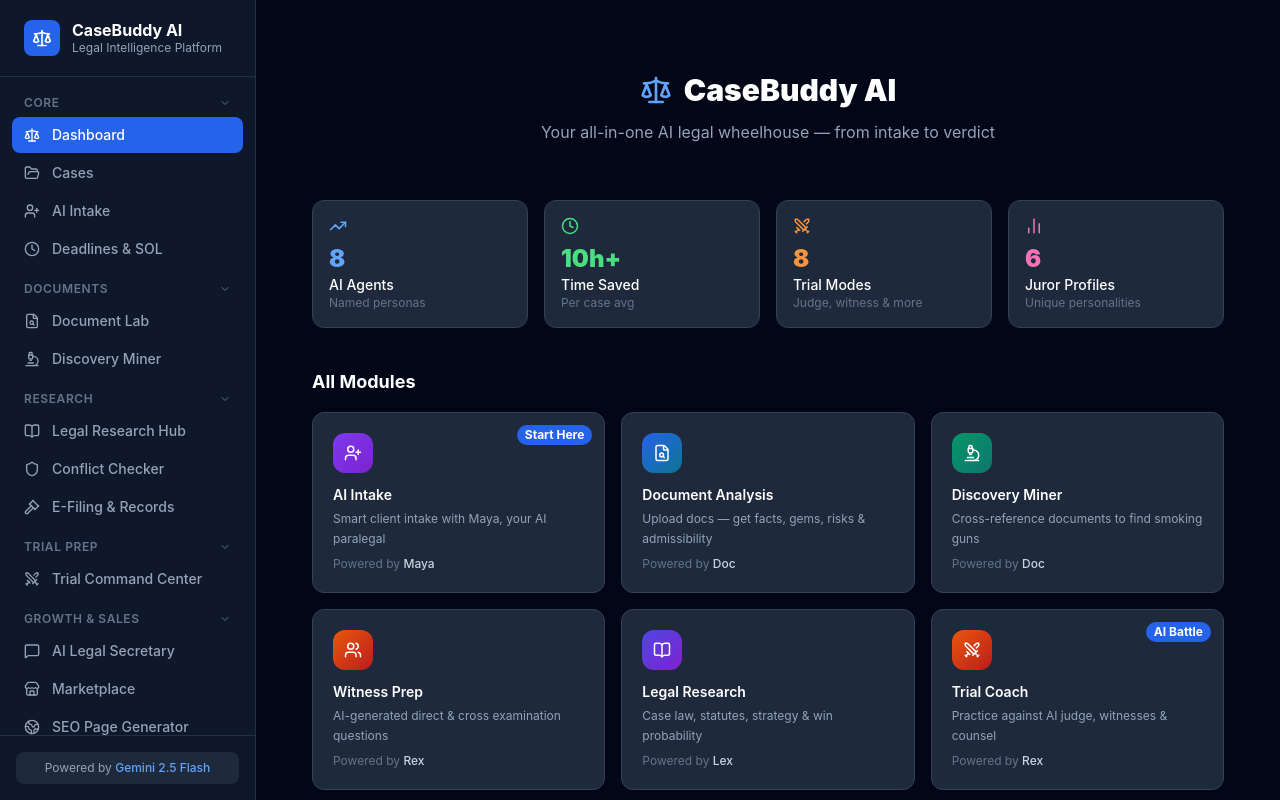
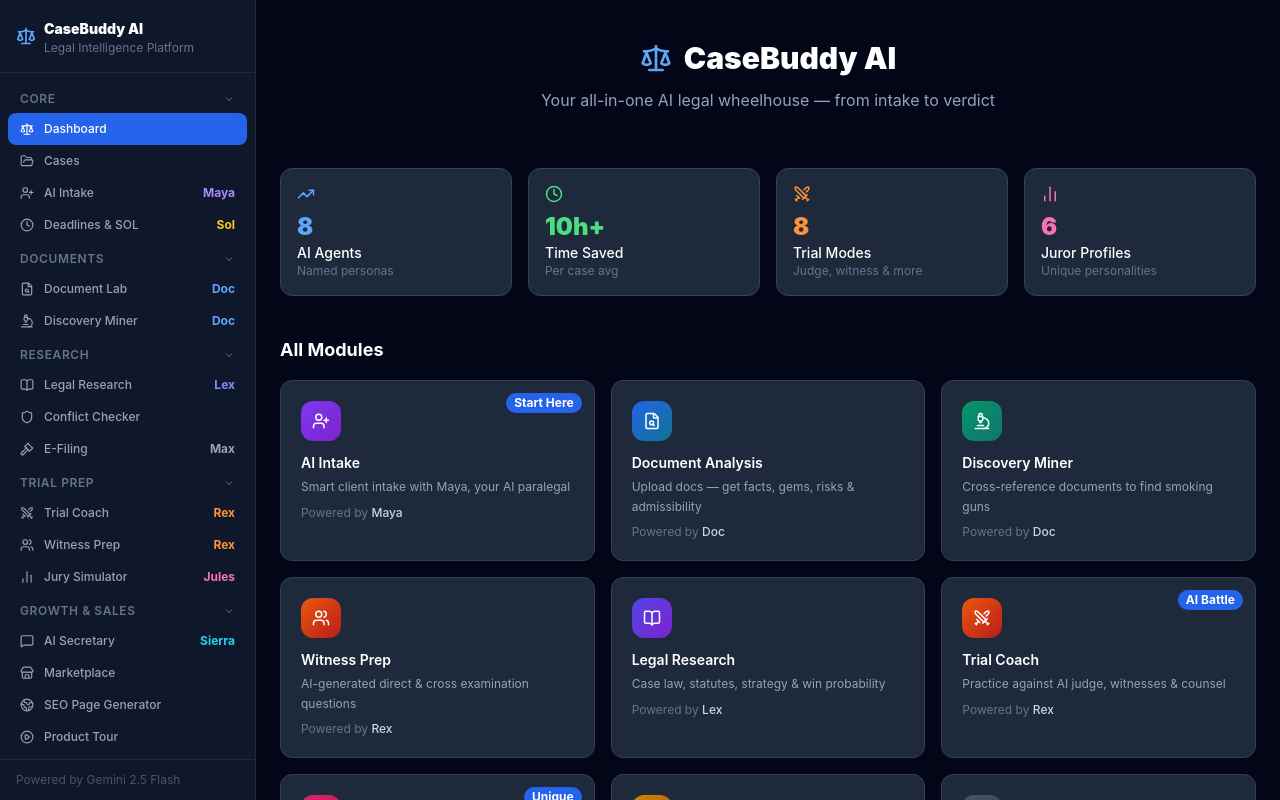
Before and after one commit to patriotnewsactivism/Casebuddy-AI-Trial-Prep, a React (Create React App) app: page / in a window 1280 px wide. Shown: the top 800 px of the page. Built offline with nearby package versions, Linux system fonts and the light colour scheme; no server answers.

Commit message:
Update App.tsx - add /witnesses and /jury routes, agent names in nav

```diff
--- a/src/App.tsx
+++ b/src/App.tsx
@@ -6,6 +6,8 @@ import IntakePage from './pages/IntakePage';
 import DocumentLab from './pages/DocumentLab';
 import DiscoveryMiner from './pages/DiscoveryMiner';
 import TrialCenter from './pages/TrialCenter';
+import WitnessPrep from './pages/WitnessPrep';
+import JurySimulator from './pages/JurySimulator';
 import LegalResearchHub from './pages/LegalResearchHub';
 import DeadlinesAndSol from './pages/DeadlinesAndSol';
 import ConflictChecker from './pages/ConflictChecker';
@@ -15,11 +17,11 @@ import Marketplace from './pages/Marketplace';
 import ProductTour from './pages/ProductTour';
 import SeoPages from './pages/SeoPages';
 import PwaInstall from './components/PwaInstall';
-import { Scale, FolderOpen, UserPlus, FileSearch, Microscope, Swords, BookOpen, Clock, Menu, Shield, Gavel, MessageSquare, Store, PlayCircle, Globe2, ChevronDown, ChevronRight } from 'lucide-react';
+import { Scale, FolderOpen, UserPlus, FileSearch, Microscope, Swords, BookOpen, Clock, Menu, Shield, Gavel, MessageSquare, Store, PlayCircle, Globe2, ChevronDown, ChevronRight, Users, BarChart2 } from 'lucide-react';
 
 interface NavSection {
   title: string;
-  items: { to: string; label: string; icon: any }[];
+  items: { to: string; label: string; icon: any; agent?: string }[];
 }
 
 const NAV_SECTIONS: NavSection[] = [
@@ -28,35 +30,37 @@ const NAV_SECTIONS: NavSection[] = [
     items: [
       { to: '/', label: 'Dashboard', icon: Scale },
       { to: '/cases', label: 'Cases', icon: FolderOpen },
-      { to: '/intake', label: 'AI Intake', icon: UserPlus },
-      { to: '/deadlines', label: 'Deadlines & SOL', icon: Clock },
+      { to: '/intake', label: 'AI Intake — Maya', icon: UserPlus, agent: 'Maya' },
+      { to: '/deadlines', label: 'Deadlines & SOL — Sol', icon: Clock, agent: 'Sol' },
     ],
   },
   {
     title: 'Documents',
     items: [
-      { to: '/documents', label: 'Document Lab', icon: FileSearch },
-      { to: '/discovery', label: 'Discovery Miner', icon: Microscope },
+      { to: '/documents', label: 'Document Lab — Doc', icon: FileSearch, agent: 'Doc' },
+      { to: '/discovery', label: 'Discovery Miner — Doc', icon: Microscope, agent: 'Doc' },
     ],
   },
   {
     title: 'Research',
     items: [
-      { to: '/research', label: 'Legal Research Hub', icon: BookOpen },
+      { to: '/research', label: 'Legal Research — Lex', icon: BookOpen, agent: 'Lex' },
       { to: '/conflict-checker', label: 'Conflict Checker', icon: Shield },
-      { to: '/e-filing', label: 'E-Filing & Records', icon: Gavel },
+      { to: '/e-filing', label: 'E-Filing — Max', icon: Gavel, agent: 'Max' },
     ],
   },
   {
     title: 'Trial Prep',
     items: [
-      { to: '/trial', label: 'Trial Command Center', icon: Swords },
+      { to: '/trial', label: 'Trial Coach — Rex', icon: Swords, agent: 'Rex' },
+      { to: '/witnesses', label: 'Witness Prep — Rex', icon: Users, agent: 'Rex' },
+      { to: '/jury', label: 'Jury Simulator — Jules', icon: BarChart2, agent: 'Jules' },
     ],
   },
   {
     title: 'Growth & Sales',
     items: [
-      { to: '/legal-secretary', label: 'AI Legal Secretary', icon: MessageSquare },
+      { to: '/legal-secretary', label: 'AI Secretary — Sierra', icon: MessageSquare, agent: 'Sierra' },
       { to: '/marketplace', label: 'Marketplace', icon: Store },
       { to: '/seo-pages', label: 'SEO Page Generator', icon: Globe2 },
       { to: '/video-tour', label: 'Product Tour', icon: PlayCircle },
@@ -64,42 +68,60 @@ const NAV_SECTIONS: NavSection[] = [
   },
 ];
 
+// Agent accent colors for nav
+const AGENT_COLORS: Record<string, string> = {
+  Maya: 'text-violet-400',
+  Lex: 'text-indigo-400',
+  Doc: 'text-blue-400',
+  Rex: 'text-orange-400',
+  Sol: 'text-yellow-400',
+  Sierra: 'text-cyan-400',
+  Jules: 'text-pink-400',
+  Max: 'text-slate-400',
+};
+
 function Sidebar({ open, setOpen }: { open: boolean; setOpen: (v: boolean) => void }) {
   const [collapsed, setCollapsed] = useState<Record<string, boolean>>({});
   const toggleSection = (title: string) => setCollapsed(prev => ({ ...prev, [title]: !prev[title] }));
 
   return (
     <>
-      {open && <div className="fixed inset-0 bg-black/50 z-20 md:hidden" onClick={() => setOpen(false)} />}
-      <aside className={`fixed top-0 left-0 h-full w-64 bg-slate-900 border-r border-slate-700/60 z-30 flex flex-col transform transition-transform duration-200 ${open ? 'translate-x-0' : '-translate-x-full'} md:translate-x-0`}>
-        <div className="flex items-center gap-3 px-6 py-5 border-b border-slate-700/60">
-          <div className="w-9 h-9 bg-blue-600 rounded-lg flex items-center justify-center">
-            <Scale className="text-white" size={20} />
-          </div>
+      {open && <div className="fixed inset-0 bg-black/60 z-20 lg:hidden" onClick={() => setOpen(false)} />}
+      <aside className={`fixed top-0 left-0 h-full w-64 bg-slate-900 border-r border-slate-800 z-30 flex flex-col transition-transform duration-300 ${open ? 'translate-x-0' : '-translate-x-full'} lg:translate-x-0`}>
+        {/* Logo */}
+        <div className="px-4 py-4 border-b border-slate-800">
+          <div className="flex items-center gap-2">
+            <Scale size={20} className="text-blue-400" />
             <div>
-            <div className="font-bold text-white text-base leading-tight">CaseBuddy AI</div>
-            <div className="text-xs text-slate-400">Legal Intelligence Platform</div>
+              <span className="text-white font-black text-sm">CaseBuddy AI</span>
+              <div className="text-xs text-slate-500">Legal Intelligence Platform</div>
             </div>
           </div>
-        <nav className="flex-1 p-3 space-y-1 overflow-y-auto scrollbar-thin">
+        </div>
+
+        {/* Nav */}
+        <nav className="flex-1 overflow-y-auto py-3 px-2">
           {NAV_SECTIONS.map(section => (
-            <div key={section.title}>
+            <div key={section.title} className="mb-1">
               <button onClick={() => toggleSection(section.title)}
                 className="flex items-center justify-between w-full px-3 py-1.5 text-xs font-semibold uppercase tracking-wider text-slate-500 hover:text-slate-300">
                 {section.title}
                 {collapsed[section.title] ? <ChevronRight size={12} /> : <ChevronDown size={12} />}
               </button>
               {!collapsed[section.title] && (
-                <div className="space-y-0.5 mb-2">
-                  {section.items.map(({ to, label, icon: Icon }) => (
+                <div>
+                  {section.items.map(({ to, label, icon: Icon, agent }) => (
                     <NavLink key={to} to={to} end={to === '/'}
                       className={({ isActive }) =>
-                        `flex items-center gap-3 px-3 py-2 rounded-lg text-sm font-medium transition-colors
-                        ${isActive ? 'bg-blue-600 text-white' : 'text-slate-400 hover:text-white hover:bg-slate-800'}`
+                        `flex items-center gap-2.5 px-3 py-2 rounded-lg text-xs font-medium transition-colors ${isActive ? 'bg-blue-600 text-white' : 'text-slate-400 hover:text-white hover:bg-slate-800'}`
                       }
                       onClick={() => setOpen(false)}>
-                      <Icon size={16} />
-                      {label}
+                      <Icon size={14} className="flex-shrink-0" />
+                      <span className="truncate">{agent ? (
+                        // Show agent name highlighted
+                        label.replace(` — ${agent}`, '')
+                      ) : label}</span>
+                      {agent && <span className={`ml-auto text-xs font-bold ${AGENT_COLORS[agent]} flex-shrink-0`}>{agent}</span>}
                     </NavLink>
                   ))}
                 </div>
@@ -107,10 +129,9 @@ function Sidebar({ open, setOpen }: { open: boolean; setOpen: (v: boolean) => vo
             </div>
           ))}
         </nav>
-        <div className="px-4 py-4 border-t border-slate-700/60">
-          <div className="bg-slate-800 rounded-lg px-3 py-2 text-xs text-slate-400 text-center">
-            Powered by <span className="text-blue-400 font-medium">Gemini 2.5 Flash</span>
-          </div>
+
+        <div className="px-4 py-3 border-t border-slate-800 text-xs text-slate-600">
+          Powered by Gemini 2.5 Flash
         </div>
       </aside>
     </>
@@ -119,33 +140,42 @@ function Sidebar({ open, setOpen }: { open: boolean; setOpen: (v: boolean) => vo
 
 export default function App() {
   const [sidebarOpen, setSidebarOpen] = useState(false);
+
   return (
     <BrowserRouter>
-      <div className="flex min-h-screen bg-slate-950">
+      <div className="min-h-screen bg-slate-950 text-white lg:pl-64">
         <Sidebar open={sidebarOpen} setOpen={setSidebarOpen} />
-        <div className="flex-1 md:ml-64 flex flex-col min-h-screen">
-          <header className="md:hidden flex items-center gap-3 px-4 py-4 bg-slate-900 border-b border-slate-700/60 sticky top-0 z-10">
+
+        {/* Mobile header */}
+        <div className="lg:hidden flex items-center justify-between px-4 py-3 bg-slate-900 border-b border-slate-800 sticky top-0 z-10">
           <button onClick={() => setSidebarOpen(true)} className="text-slate-400 hover:text-white">
-              <Menu size={24} />
+            <Menu size={20} />
           </button>
-            <Scale className="text-blue-400" size={20} />
-            <span className="font-bold text-white">CaseBuddy AI</span>
-          </header>
-          <main className="flex-1 p-4 md:p-8 overflow-auto">
+          <span className="text-white font-bold text-sm">CaseBuddy AI</span>
+          <div className="w-5" />
+        </div>
+
+        <main className="min-h-screen">
           <Routes>
             <Route path="/" element={<Dashboard />} />
             <Route path="/cases" element={<Cases />} />
             <Route path="/intake" element={<IntakePage />} />
-              <Route path="/deadlines" element={<DeadlinesAndSol />} />
+
             {/* Documents */}
             <Route path="/documents" element={<DocumentLab />} />
             <Route path="/discovery" element={<DiscoveryMiner />} />
+
             {/* Research */}
             <Route path="/research" element={<LegalResearchHub />} />
             <Route path="/conflict-checker" element={<ConflictChecker />} />
             <Route path="/e-filing" element={<EFiling />} />
+            <Route path="/deadlines" element={<DeadlinesAndSol />} />
+
             {/* Trial Prep */}
             <Route path="/trial" element={<TrialCenter />} />
+            <Route path="/witnesses" element={<WitnessPrep />} />
+            <Route path="/jury" element={<JurySimulator />} />
+
             {/* Growth & Sales */}
             <Route path="/legal-secretary" element={<LegalSecretary />} />
             <Route path="/marketplace" element={<Marketplace />} />
@@ -153,7 +183,7 @@ export default function App() {
             <Route path="/video-tour" element={<ProductTour />} />
           </Routes>
         </main>
-        </div>
+
         <PwaInstall />
       </div>
     </BrowserRouter>
```
Lines whose indentation alone changed are shown as unchanged.
